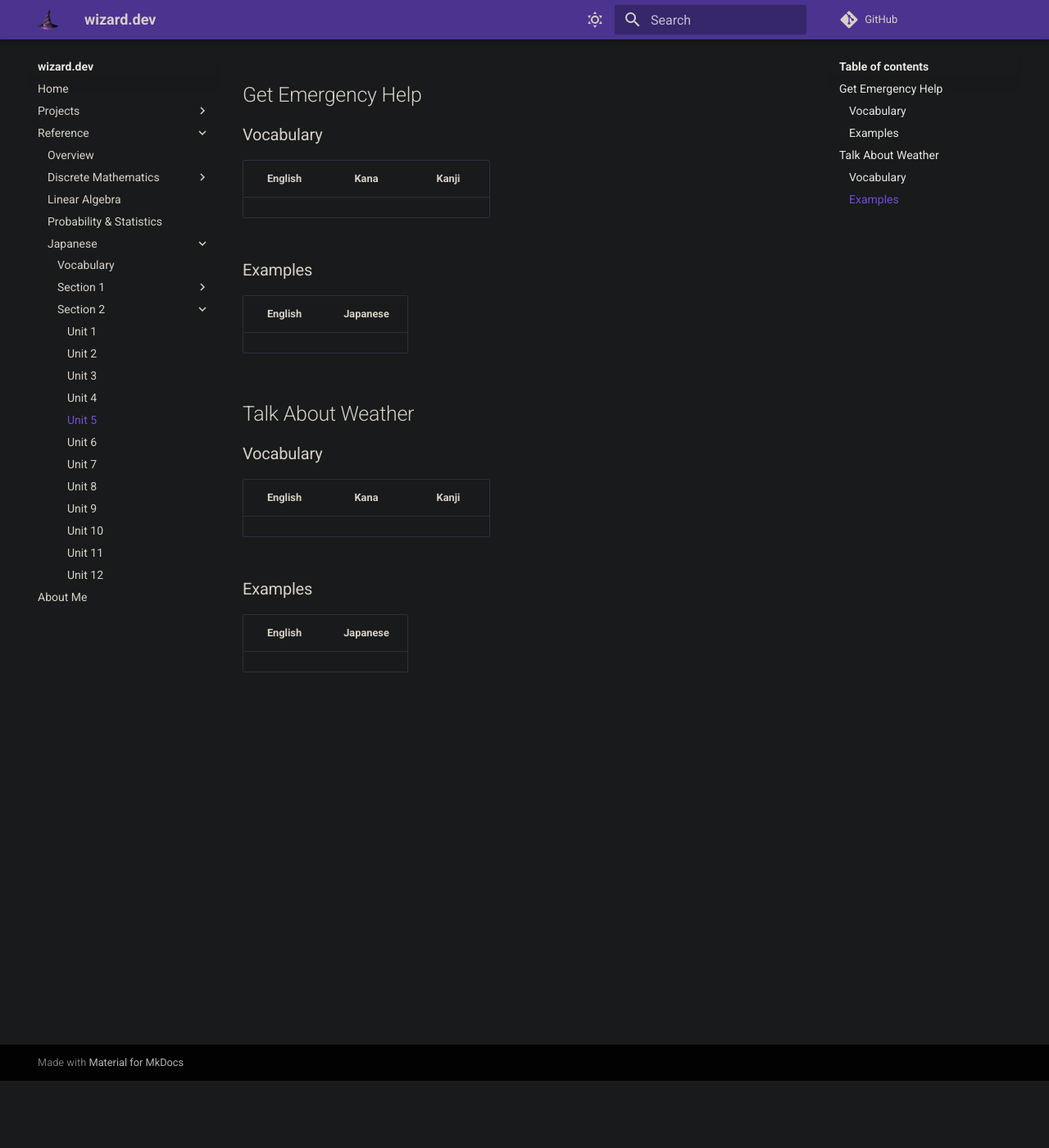
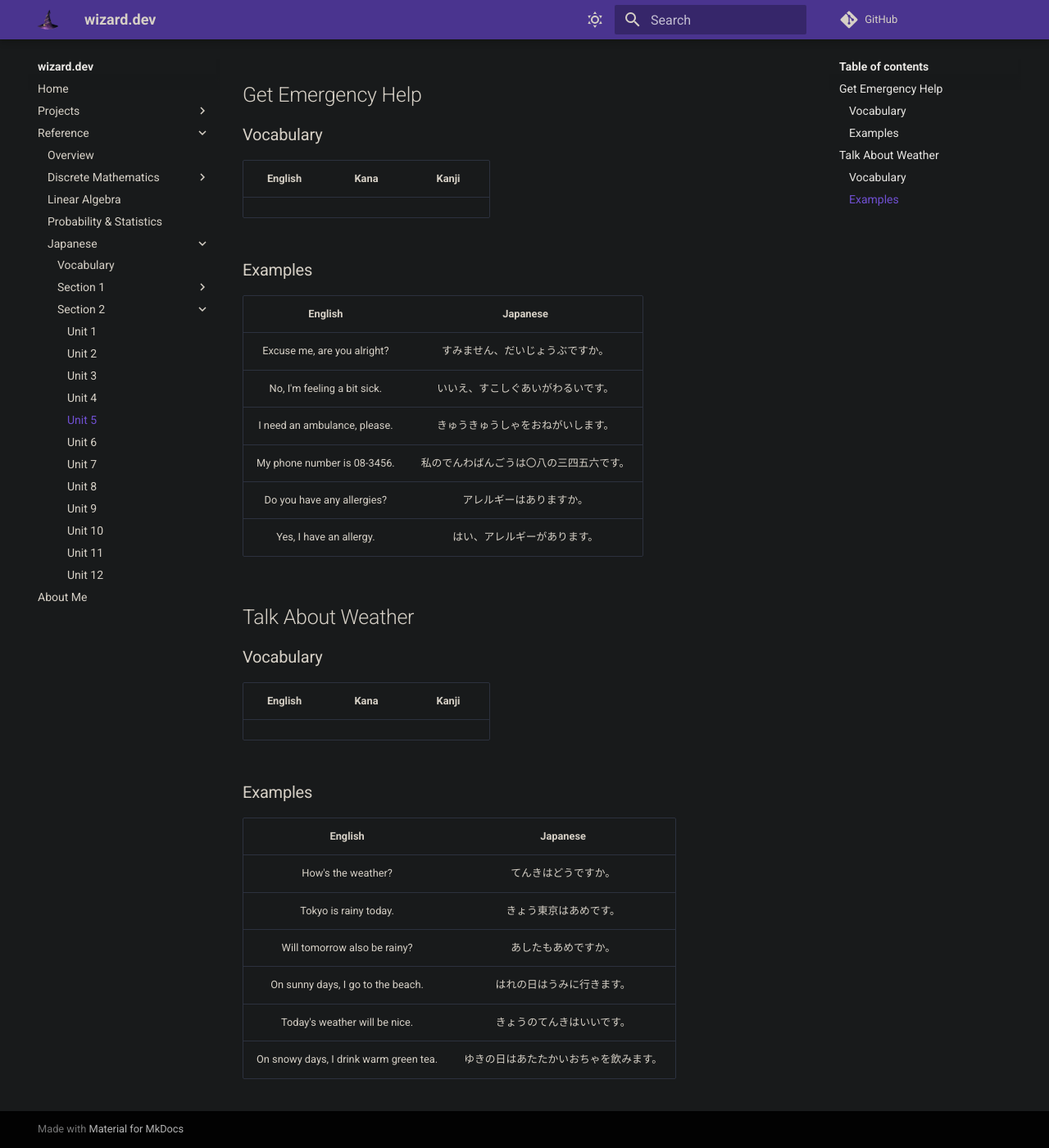
Before and after one commit to zkWildfire/wizard.dev, an MkDocs documentation site: the page built from docs/reference/japanese/section-2/unit-5.md, in a window 1280 px wide and 1400 px high, scrolled down 82 px. Shown: the whole window at 82% size. Built offline with MkDocs 1.6.1 and Material for MkDocs 9.7.7, drawn with Linux system fonts in a browser that asks for light colours; comment, search, counter and statistics services are not loaded.

Commit message:
Add examples for section 2 unit 5.

```diff
--- a/docs/reference/japanese/section-2/unit-5.md
+++ b/docs/reference/japanese/section-2/unit-5.md
@@ -8,6 +8,12 @@
 ### Examples
 | English | Japanese |
 |:-------:|:--------:|
+| Excuse me, are you alright? | すみません、だいじょうぶですか。 |
+| No, I'm feeling a bit sick. | いいえ、すこしぐあいがわるいです。 |
+| I need an ambulance, please. | きゅうきゅうしゃをおねがいします。 |
+| My phone number is 08-3456. | 私のでんわばんごうは〇八の三四五六です。|
+| Do you have any allergies? | アレルギーはありますか。 |
+| Yes, I have an allergy. | はい、アレルギーがあります。 |
 
 ## Talk About Weather
 ### Vocabulary
@@ -18,3 +24,9 @@
 ### Examples
 | English | Japanese |
 |:-------:|:--------:|
+| How's the weather? | てんきはどうですか。 |
+| Tokyo is rainy today. | きょう東京はあめです。 |
+| Will tomorrow also be rainy? | あしたもあめですか。 |
+| On sunny days, I go to the beach. | はれの日はうみに行きます。 |
+| Today's weather will be nice. | きょうのてんきはいいです。 |
+| On snowy days, I drink warm green tea. | ゆきの日はあたたかいおちゃを飲みます。 |
```
